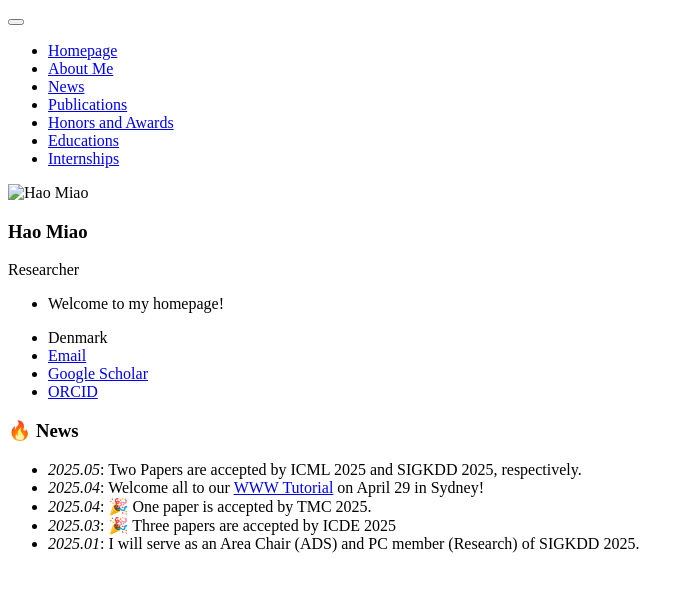
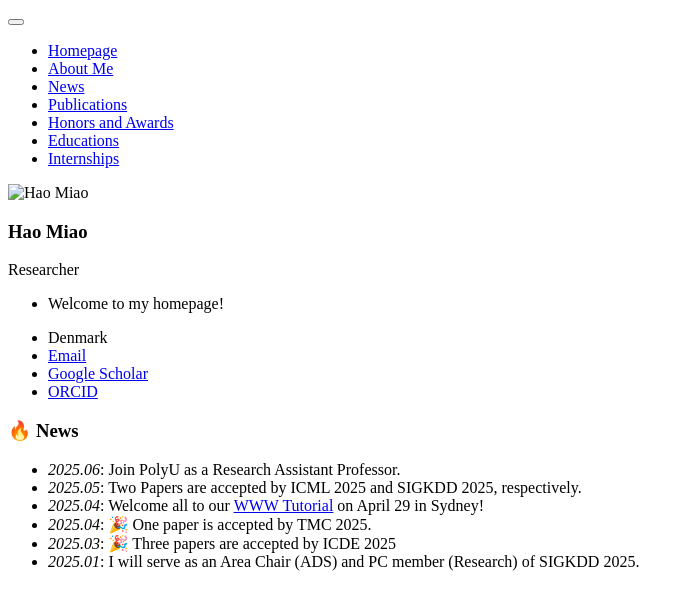
Before and after one commit to MiaoHaoSunny/MiaoHaoSunny.github.io, a Jekyll site: the page built from _pages/includes/news.md, in a window 1280 px wide. Shown: the top 610 px of the page, without its empty margins (0-690 px from the left). Built offline with Jekyll 4.4.1, drawn with Linux system fonts in a browser that asks for light colours; our own code applies the rules of GitHub Pages for plain Markdown files.

Commit message:
Update news.md

```diff
--- a/_pages/includes/news.md
+++ b/_pages/includes/news.md
@@ -1,4 +1,5 @@
 # 🔥 News
+- *2025.06*: Join PolyU as a Research Assistant Professor.
 - *2025.05*: Two Papers are accepted by ICML 2025 and SIGKDD 2025, respectively.
 - *2025.04*: Welcome all to our [WWW Tutorial](https://human-mobility.github.io/) on April 29 in Sydney!
 - *2025.04*: 🎉 One paper is accepted by TMC 2025.
```
